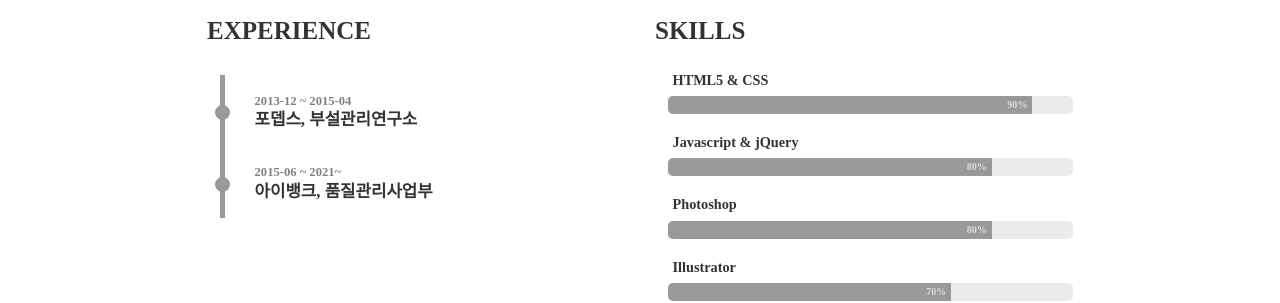
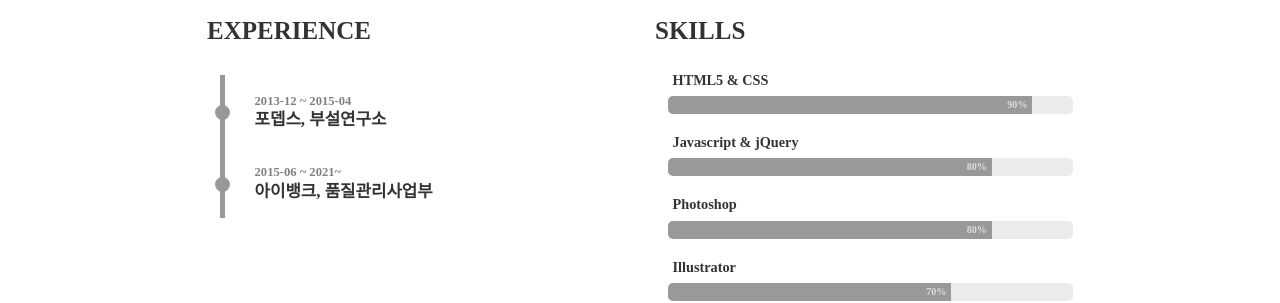
Before and after one commit to JeongrakChoi/JeongrakChoi.github.io, a Jekyll site: the page built from portfolio.html, in a window 1280 px wide. Shown: the part 441-744 px from the top of the page. Built offline with Jekyll 4.4.1, drawn with Linux system fonts in a browser that asks for light colours; nearby versions of some CDN libraries; some web fonts are replaced.

Commit message:
Update _config.yml

```diff
--- a/_config.yml
+++ b/_config.yml
@@ -15,7 +15,7 @@ theme_settings :
     experience :
       - start : 2013-12
         end : 2015-04
-        experience : 포뎁스, 부설관리연구소
+        experience : 포뎁스, 부설연구소
       - start : 2015-06
         end : 2021~
         experience : 아이뱅크, 품질관리사업부
```
